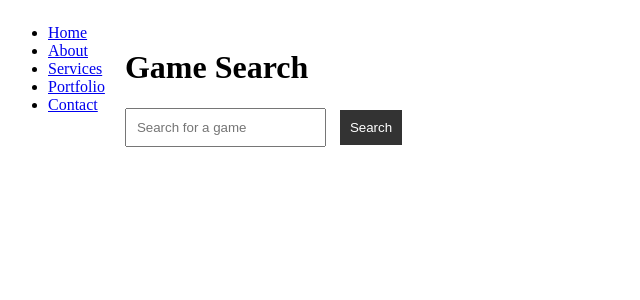
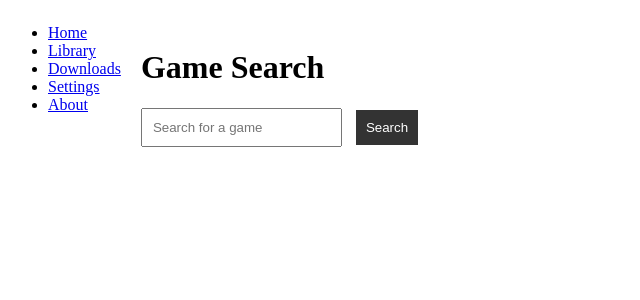
Before and after one commit to MisterEskere/GameIO2, a SvelteKit app: page / in a window 1280 px wide. Shown: the top 300 px of the page, without its empty margins (0-640 px from the left). Built offline with nearby package versions, Linux system fonts and the light colour scheme.

Commit message:
refactor: Update file paths for Home and Menu components

```diff
--- a/src/routes/+page.svelte
+++ b/src/routes/+page.svelte
@@ -1,5 +1,5 @@
 <script lang="ts">
-  import Home from "./Home.svelte";
+  import Home from "./Home/+page.svelte";
 
 </script>
 
--- a/src/routes/Home.svelte
+++ b/src/routes/Home/+page.svelte
@@ -1,5 +1,5 @@
 <script lang="ts">
-  import Menu from './Menu.svelte';
+  import Menu from '../Menu.svelte';
 
 </script>
 
--- a/src/routes/Menu.svelte
+++ b/src/routes/Menu.svelte
@@ -1,24 +1,17 @@
 <script lang="ts">
+  import { goto } from "$app/navigation";
   import { invoke } from "@tauri-apps/api/tauri";
-
-
-    // Define the menu structure
-    const menuOptions = [
-      { label: 'Home', href: '/Home.svelte' },
-      { label: 'About', href: '#' },
-      { label: 'Services', href: '#' },
-      { label: 'Portfolio', href: '#' },
-      { label: 'Contact', href: '#' },
-    ];
 </script>
 
 <div class="app-layout">
   <!-- Sidebar menu -->
   <aside class="sidebar">
     <ul>
-        {#each menuOptions as { label, href }}
-          <li><a href={href}>{label}</a></li>
-        {/each}
+      <li><a href="/Home">Home</a></li>
+      <li><a href="/Library">Library</a></li>
+      <li><a href="/Downloads">Downloads</a></li>
+      <li><a href="/Settings">Settings</a></li>
+      <li><a href="/About">About</a></li>
     </ul>
   </aside>
 
@@ -29,5 +22,4 @@
 </div>
 
 <style>
-
 </style>
```
Lines whose indentation alone changed are shown as unchanged.
